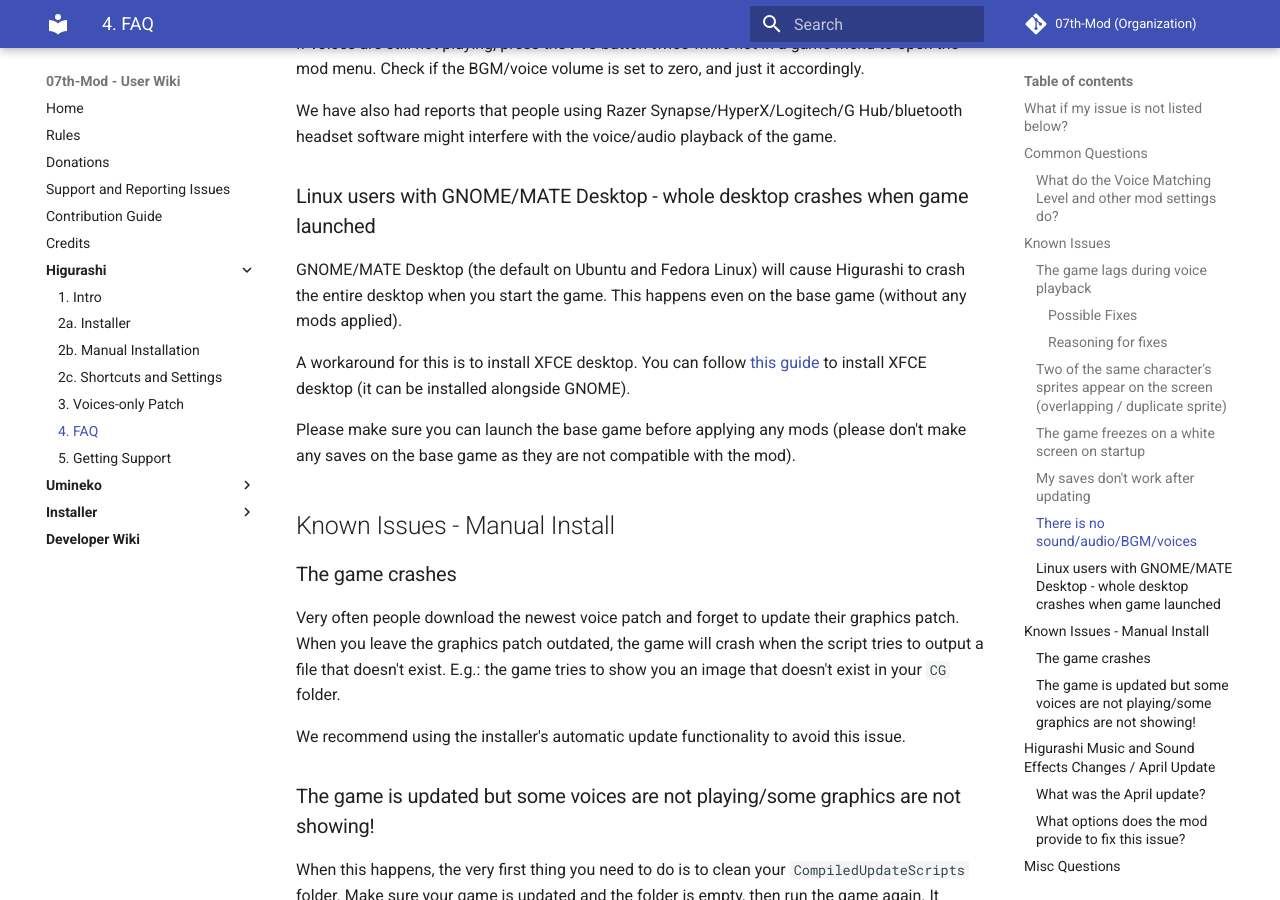
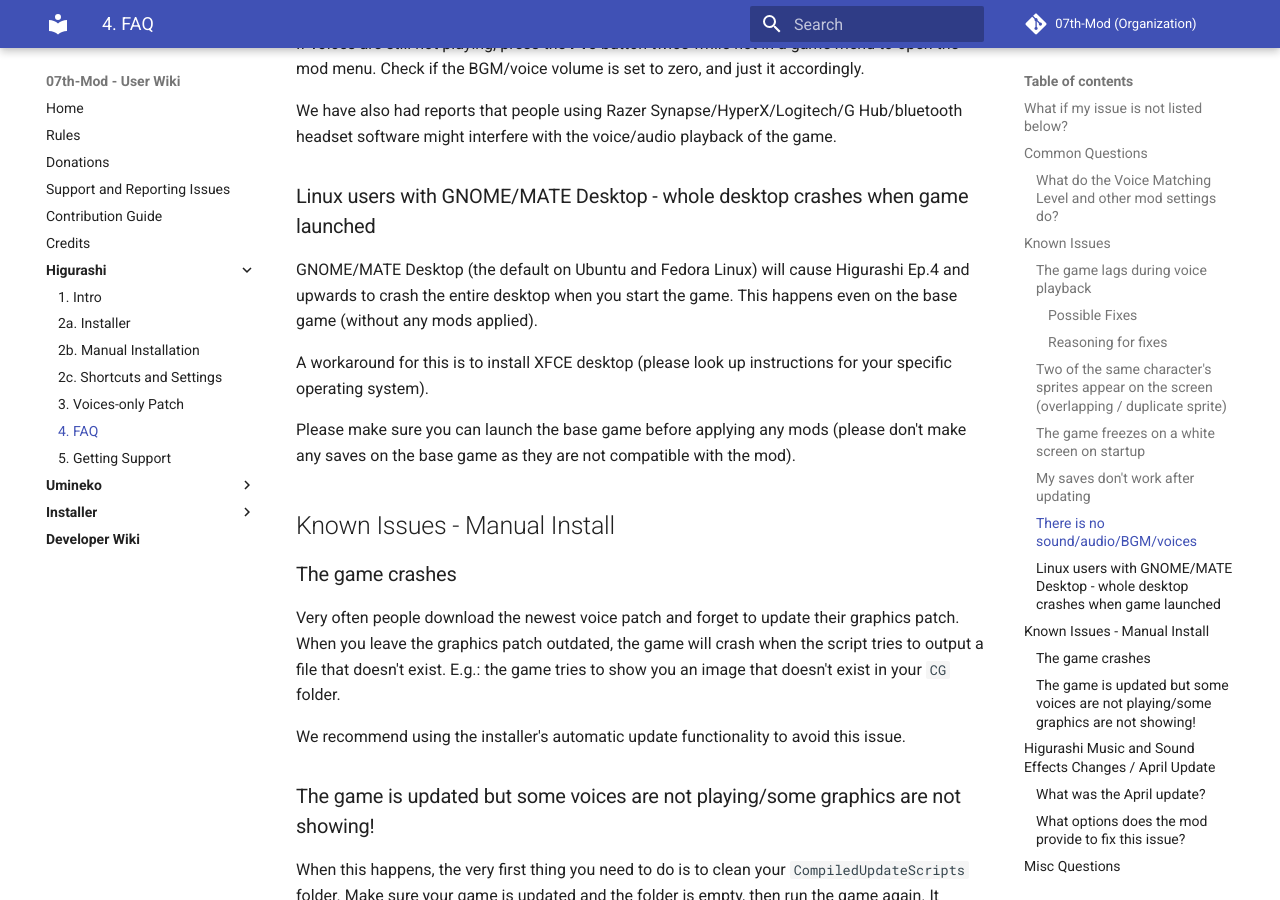
Before and after one commit to 07th-mod/wiki, an MkDocs documentation site: the page built from docs/Higurashi/FAQ.md, in a window 1280 px wide and 900 px high, scrolled down 1918 px. Built offline with MkDocs 1.6.1 and Material for MkDocs 9.7.7, drawn with Linux system fonts in a browser that asks for light colours.

Commit message:
Revert that crash affects all higurashi eps, remove external link

```diff
--- a/docs/Higurashi/FAQ.md
+++ b/docs/Higurashi/FAQ.md
@@ -62,9 +62,9 @@
 
 ### Linux users with GNOME/MATE Desktop - whole desktop crashes when game launched
 
-GNOME/MATE Desktop (the default on Ubuntu and Fedora Linux) will cause Higurashi to crash the entire desktop when you start the game. This happens even on the base game (without any mods applied).
+GNOME/MATE Desktop (the default on Ubuntu and Fedora Linux) will cause Higurashi Ep.4 and upwards to crash the entire desktop when you start the game. This happens even on the base game (without any mods applied).
 
-A workaround for this is to install XFCE desktop. You can follow [this guide](https://linuxconfig.org/how-to-install-xubuntu-desktop-on-ubuntu-18-04-bionic-beaver-linux) to install XFCE desktop (it can be installed alongside GNOME).
+A workaround for this is to install XFCE desktop (please look up instructions for your specific operating system).
 
 Please make sure you can launch the base game before applying any mods (please don't make any saves on the base game as they are not compatible with the mod).
 
```
Also changed, not shown: docs/Snippets/gnome-crash-warning.md (+2 -2 lines).
